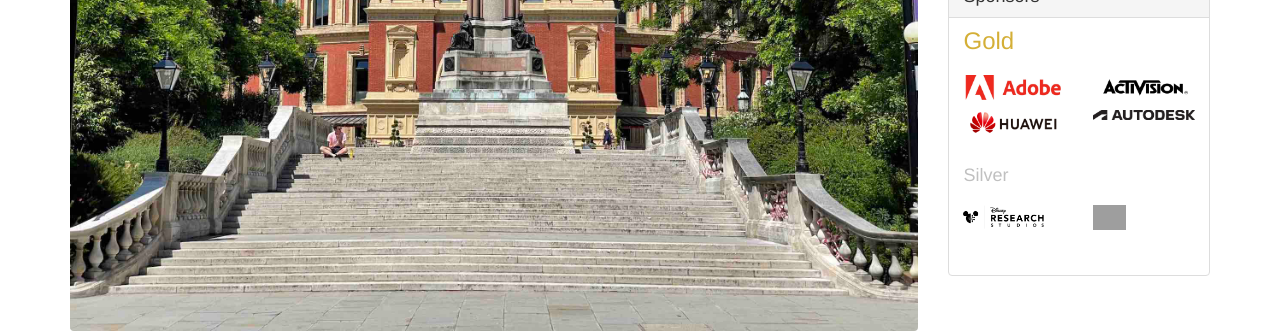
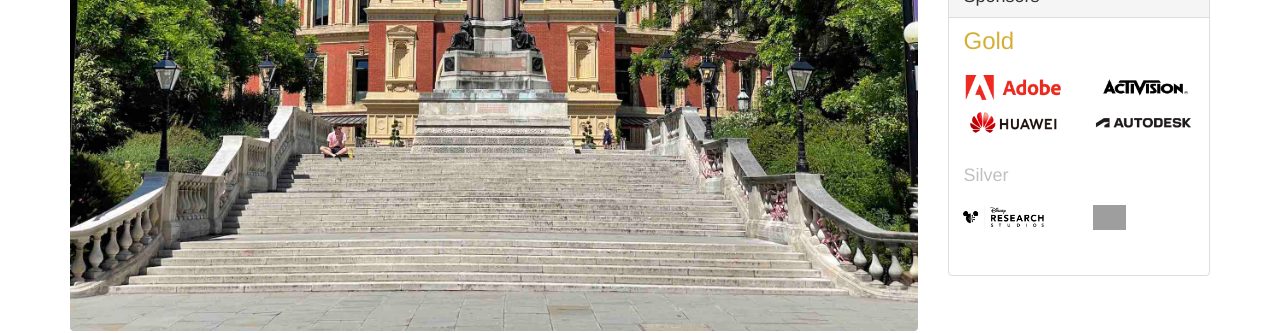
Before and after one commit to emilienogue/egsr2024.github.io, a Jekyll site: the page built from index.md, in a window 1280 px wide. Shown: the part 554-887 px from the top of the page. Built offline with Jekyll 4.4.1, drawn with Linux system fonts in a browser that asks for light colours; comment, search, counter and statistics services are not loaded.

Commit message:
Update sponsors.yml

```diff
--- a/_data/sponsors.yml
+++ b/_data/sponsors.yml
@@ -18,7 +18,7 @@
 
 - name: Autodesk
   url: https://www.autodesk.co.uk/
-  image: img/2024/sponsors/autodesk-logo.png
+  image: img/2024/sponsors/autodesk-logo-resized.png
   level: gold
   description: Autodesk is changing how the world is designed and made. Our technology spans architecture, engineering, construction, product design, manufacturing, media and entertainment, empowering innovators everywhere to solve challenges big and small. From greener buildings to smarter products to more mesmerizing blockbusters, Autodesk software helps our customers to design and make a better world for all. For more information, visit autodesk.com or follow @autodesk.
 
```
